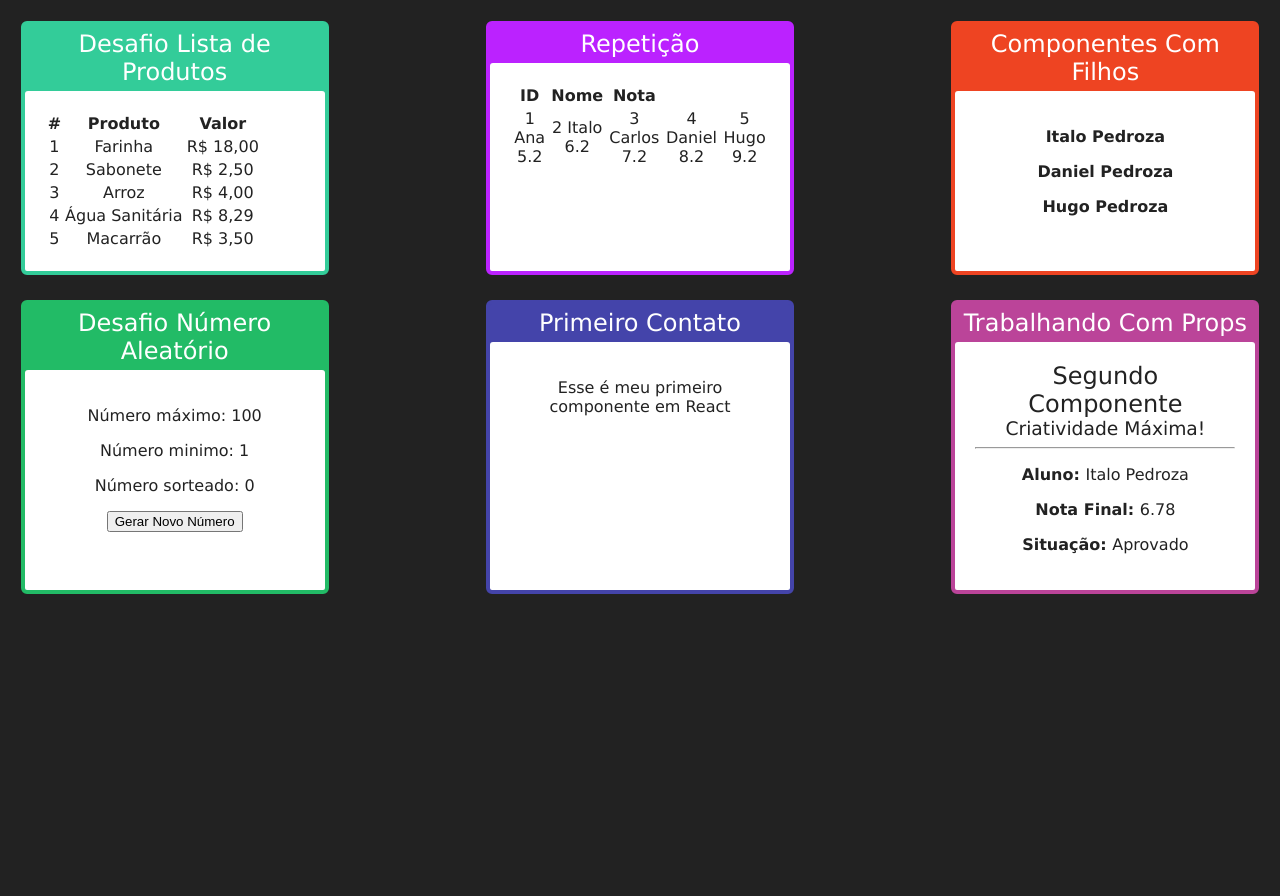
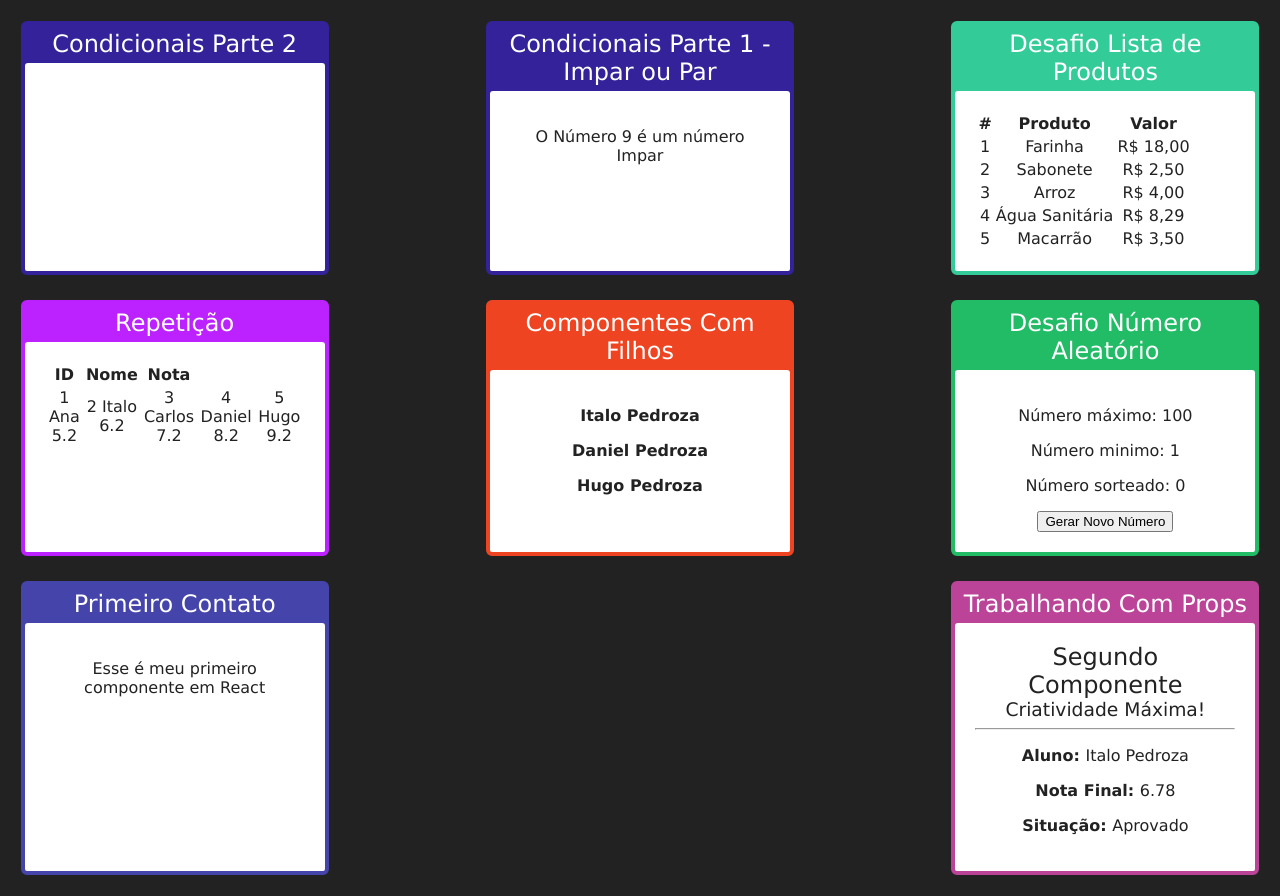
Before and after one commit to italoknd/Curso-REACT-JS, a React (Vite) app in the folder react-fundamentals/: page / in a window 1280 px wide. Before the commit the page ends 800 px from the top, so only its background shows below. Built offline with nearby package versions, Linux system fonts and the light colour scheme.

Commit message:
working with conditional render

```diff
--- a/react-fundamentals/src/App.tsx
+++ b/react-fundamentals/src/App.tsx
@@ -7,10 +7,18 @@ import Familia from "./components/basicos/Familia.jsx";
 import FamiliaMembro from "./components/basicos/FamiliaMembro.jsx";
 import ListaAlunos from "./components/repeticao/ListaAlunos";
 import ListaProdutos from "./components/repeticao/ListaProdutos";
+import ParOuImpar from "./components/condicionais/ParOuImpar.jsx";
+import ChildrenRender from "./components/condicionais/ChildrenRender.jsx";
 
 function App() {
   return (
     <div className="cards-container">
+      <Card titulo="Condicionais Parte 2" color="#329">
+        <ChildrenRender />
+      </Card>
+      <Card titulo="Condicionais Parte 1 - Impar ou Par" color="#329">
+        <ParOuImpar numero={9} />
+      </Card>
       <Card titulo="Desafio Lista de Produtos" color="#3c9">
         <ListaProdutos />
       </Card>
--- /dev/null
+++ b/react-fundamentals/src/components/condicionais/ChildrenRender.tsx
@@ -0,0 +1,14 @@
+import React from "react";
+import Usuario from "./Usuario"
+
+const ChildrenRender = () => {
+    return (
+        <div>
+            <Usuario cond={false}>
+                <h2>Condição verdadeira, renderizando conteúdo...</h2>
+            </Usuario>
+        </div>
+    )
+}
+
+export default ChildrenRender
--- /dev/null
+++ b/react-fundamentals/src/components/condicionais/ParOuImpar.tsx
@@ -0,0 +1,9 @@
+import React from "react";
+
+const ParOuImpar = ({ numero }) => {
+    return (
+        <p>O Número {numero} é um número {numero % 2 === 0 ? "Par" : "Impar"}</p>
+    )
+}
+
+export default ParOuImpar
--- /dev/null
+++ b/react-fundamentals/src/components/condicionais/Usuario.tsx
@@ -0,0 +1,11 @@
+import React from "react";
+
+const Usuario = (props) => {
+    return (
+        <>
+            {props.cond ? props.children : ""}
+        </>
+    )
+}
+
+export default Usuario
```
Also changed, not shown: react-fundamentals/src/components/repeticao/ListaProdutos.tsx (+11 -12 lines).
